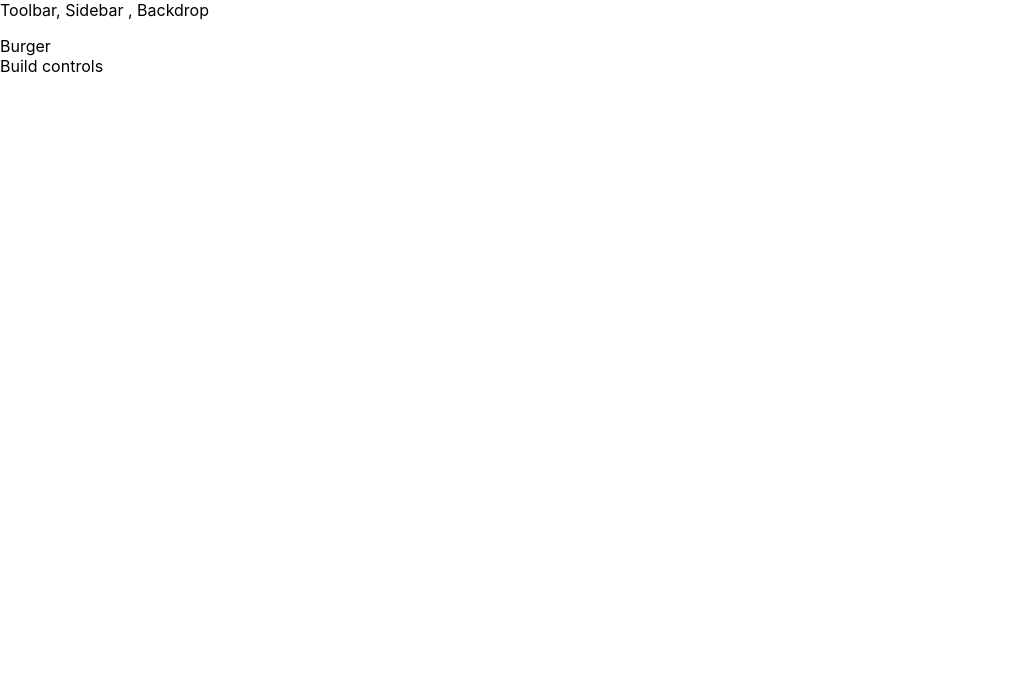
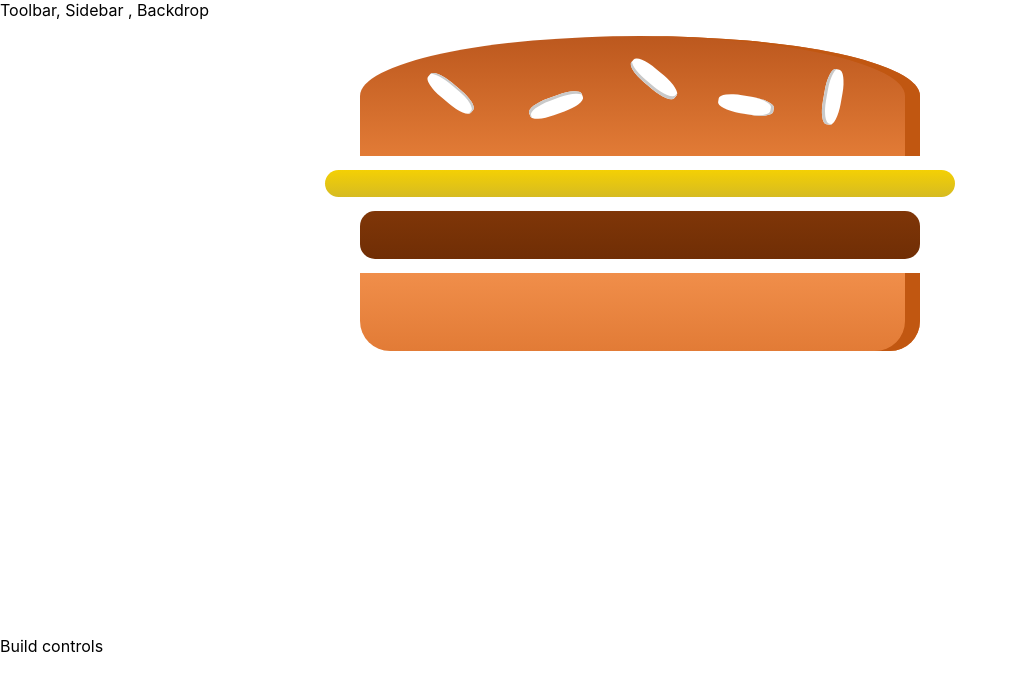
Before and after one commit to mohitsidhu157/burger-builder-app, a React (Create React App) app: page / in a window 1280 px wide. Shown: the top 690 px of the page, without its empty margins (0-1017 px from the left). Built offline with nearby package versions, Linux system fonts and the light colour scheme.

Commit message:
Adding burger component

```diff
--- a/src/components/Burger/Burger.js
+++ b/src/components/Burger/Burger.js
@@ -0,0 +1,13 @@
+import React from 'react';
+import classes from './Burger.module.css';
+import BurgerIngredient from "./BurgerIngredients/BurgerIngredient";
+const burger = (props) => {
+    return <div className={classes.Burger}>
+                <BurgerIngredient type="bread-top"/>
+                <BurgerIngredient type="cheese"/>
+                <BurgerIngredient type="meat"/>
+                <BurgerIngredient type="bread-bottom"/>
+
+           </div>
+}
+export default burger;
--- /dev/null
+++ b/src/components/Burger/Burger.module.css
@@ -0,0 +1,27 @@
+.Burger{
+    width : 100%;
+    margin : auto;
+    height : 250px;
+    /* overflow : auto; */
+    font-weight : bold;
+    font-size : 1.2rem;
+    text-align : center;
+}
+@media (min-width : 500px) and (min-height : 400px){
+    .Burger{
+        width : 350px;
+        height : 300px;
+    }
+}
+@media (min-width : 500px) and (min-height : 401px){
+    .Burger{
+        width : 450px;
+        height : 400px;
+    }
+}
+@media (min-width : 1000px) and (min-height : 700px){
+    .Burger{
+        width : 700px;
+        height : 600px;
+    }
+}
--- a/src/components/Burger/BurgerIngredients/BurgerIngredients.module.css
+++ b/src/components/Burger/BurgerIngredients/BurgerIngredients.module.css
@@ -20,10 +20,10 @@
     height : 15%;
     position : absolute;
     background-color : white;
-    left : 150%;
-    top : -130%;
+    left : 30%;
+    top : 50%;
     border-radius : 40%;
-    transform : rotate(90deg);
+    transform : rotate(-20deg);
     box-shadow:  inset 1px 3px #c9c9c9;
 }
 .Seeds1:before{
@@ -33,7 +33,7 @@
     position : absolute;
     background-color: white;
     left : 180%;
-    top : -50%;
+    top : 50%;
     border-radius: 40%;
     transform: rotate(60deg);
     box-shadow : inset -1px -3px #c9c9c9;
--- a/src/containers/BurgerBuilder/BurgerBuilder.js
+++ b/src/containers/BurgerBuilder/BurgerBuilder.js
@@ -1,10 +1,11 @@
 import React, { Component } from "react";
 import Aux from "../../hoc/Aux";
+import Burger from "../../components/Burger/Burger";
 class BurgerBuilder extends Component{
     render(){
         return (
             <Aux>
-                <div>Burger</div>
+                <Burger/>
                 <div>Build controls</div>
             </Aux>
         );
```
